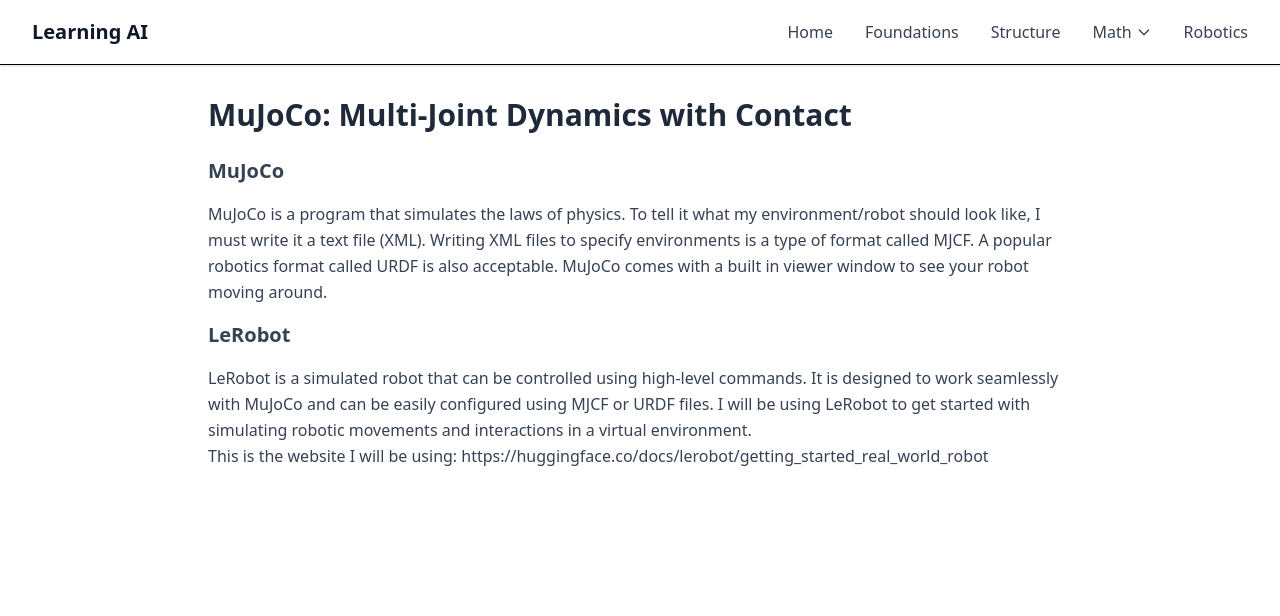
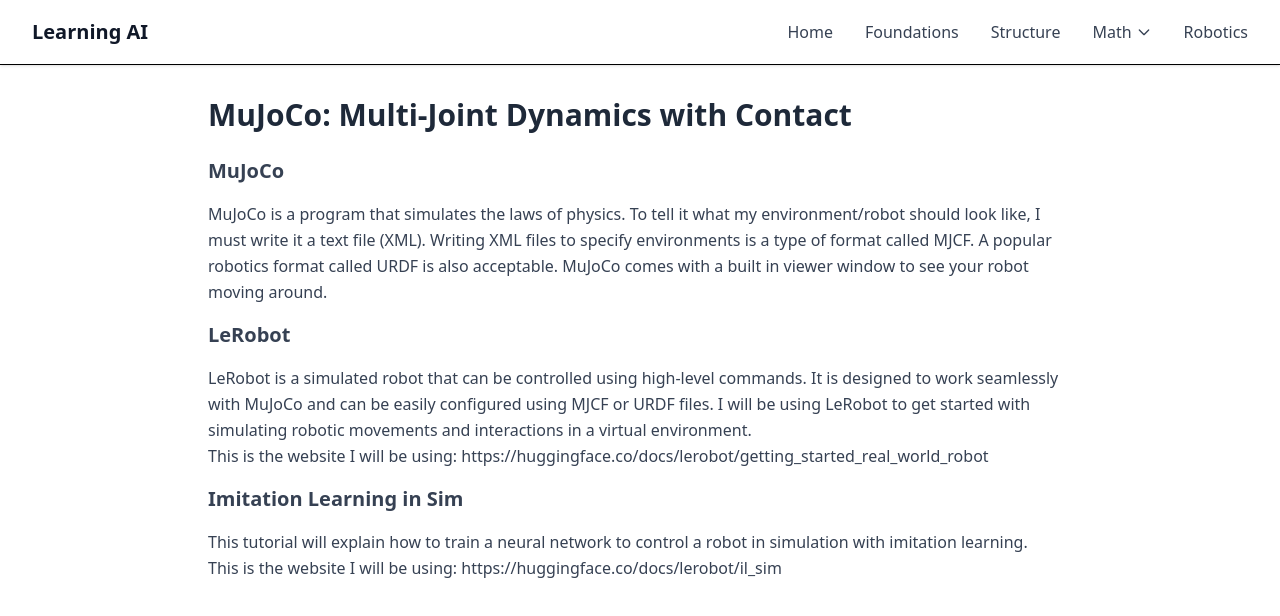
Before and after one commit to WilliamGiammona/learning-ai, a Next.js app: page /robotics in a window 1280 px wide. Shown: the top 616 px of the page. Built offline with nearby package versions, Linux system fonts and the light colour scheme.

Commit message:
Added Imitation Learning in Sim

```diff
--- a/app/robotics/page.tsx
+++ b/app/robotics/page.tsx
@@ -28,6 +28,14 @@ const page = () => {
           This is the website I will be using:
           https://huggingface.co/docs/lerobot/getting_started_real_world_robot
         </p>
+        <h3 className="text-xl font-semibold">Imitation Learning in Sim</h3>
+        <p>
+          This tutorial will explain how to train a neural network to control a
+          robot in simulation with imitation learning.
+          <br />
+          This is the website I will be using:
+          https://huggingface.co/docs/lerobot/il_sim
+        </p>
       </div>
     </div>
   );
```
